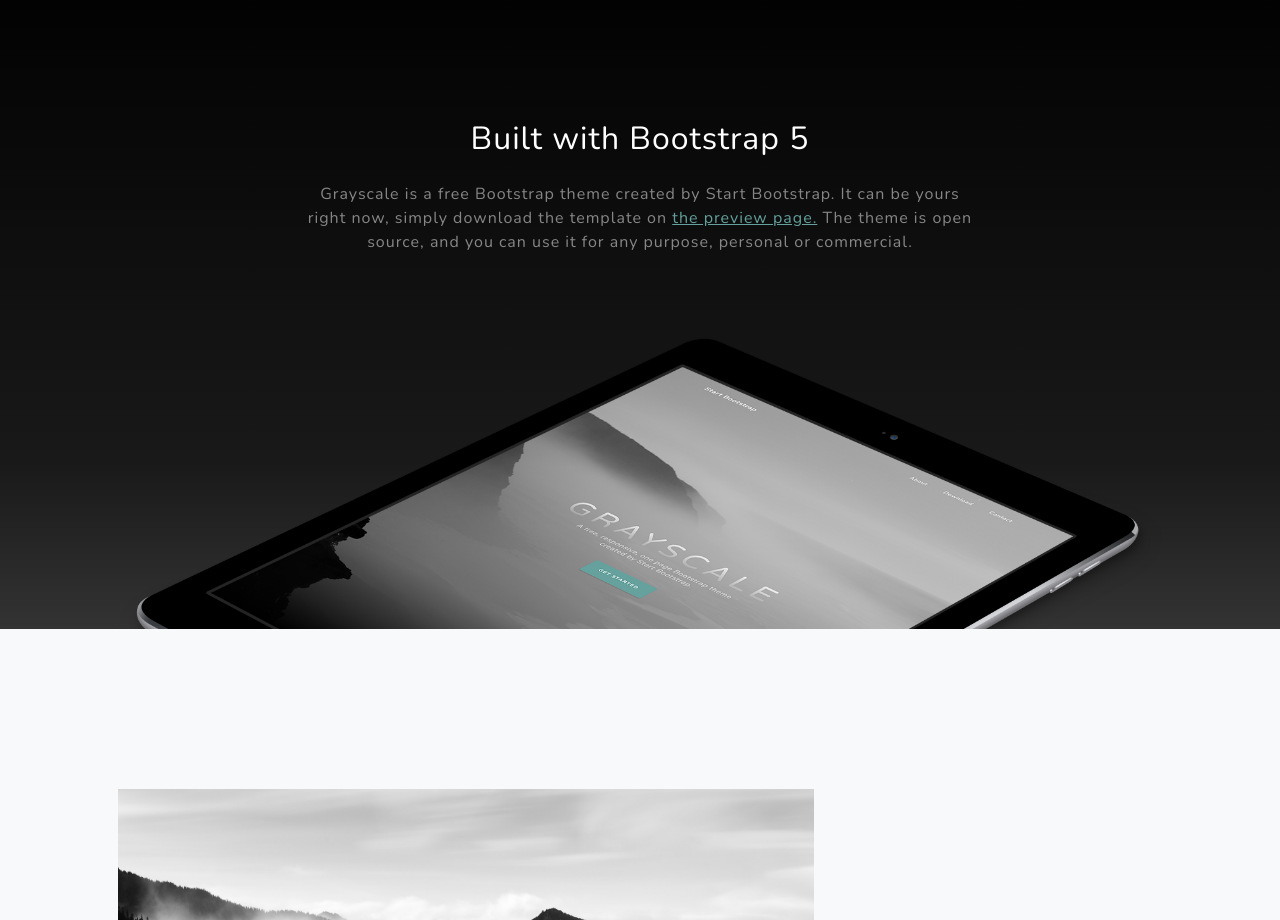
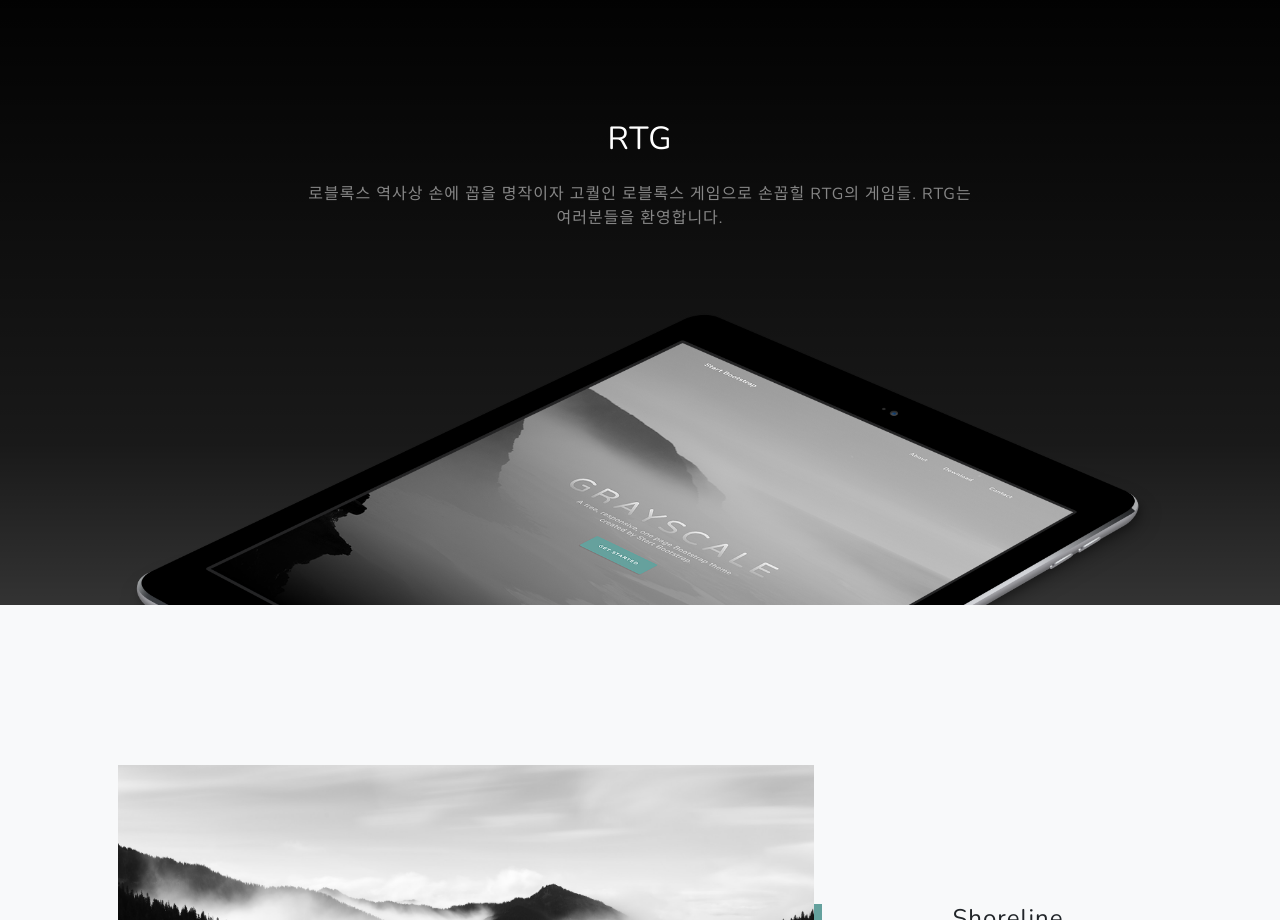
Before and after one commit to wogud0501/RTG_Site, a plain HTML site: page index.html in a window 1280 px wide. Shown: the part 840-1760 px from the top of the page. Drawn offline with nearby package versions, Linux system fonts and the light colour scheme.

Commit message:
Update index.html

```diff
--- a/index.html
+++ b/index.html
@@ -50,11 +50,10 @@
             <div class="container px-4 px-lg-5">
                 <div class="row gx-4 gx-lg-5 justify-content-center">
                     <div class="col-lg-8">
-                        <h2 class="text-white mb-4">Built with Bootstrap 5</h2>
+                        <h2 class="text-white mb-4">RTG</h2>
                         <p class="text-white-50">
-                            Grayscale is a free Bootstrap theme created by Start Bootstrap. It can be yours right now, simply download the template on
-                            <a href="https://startbootstrap.com/theme/grayscale/">the preview page.</a>
-                            The theme is open source, and you can use it for any purpose, personal or commercial.
+                            로블록스 역사상 손에 꼽을 명작이자 고퀄인 로블록스 게임으로 손꼽힐 RTG의 게임들.
+                            RTG는 여러분들을 환영합니다.
                         </p>
                     </div>
                 </div>
```
